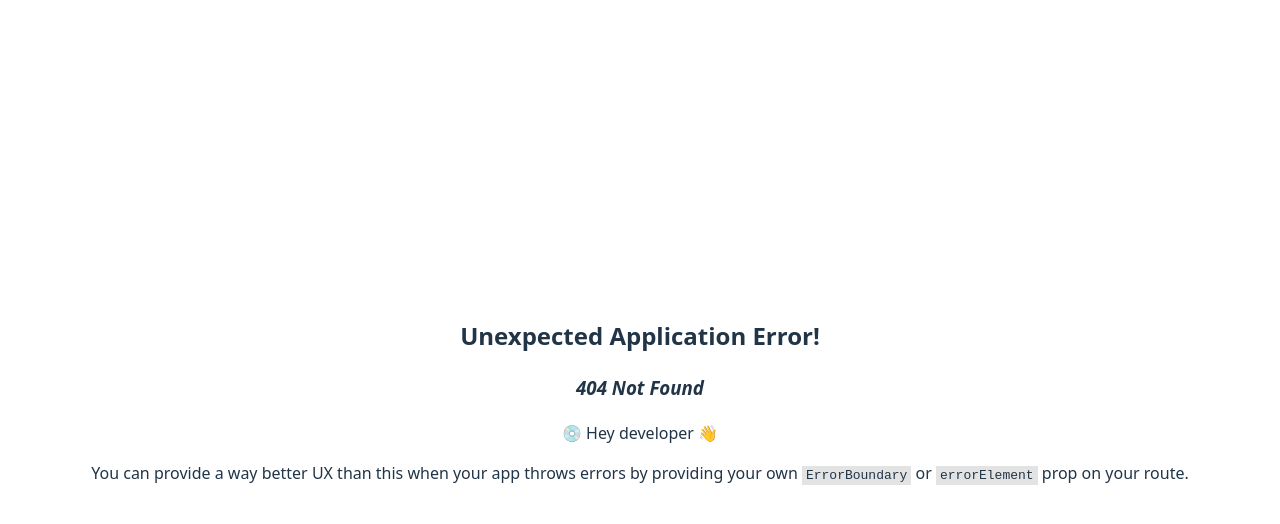
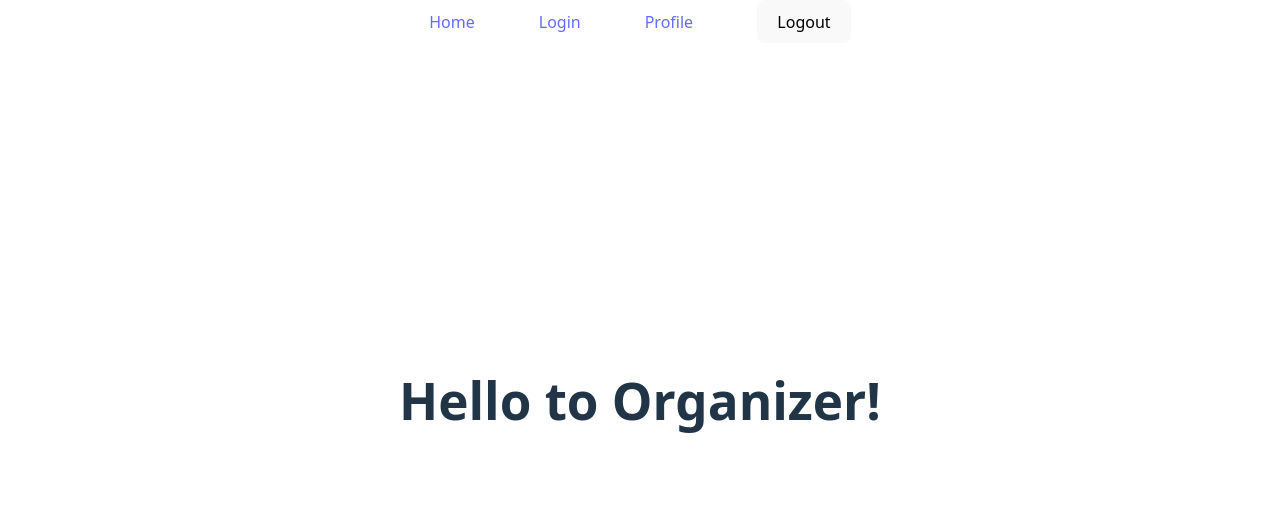
Before and after one commit to mostafaelsayed/organizer-frontend, a React (Vite) app: page /home in a window 1280 px wide. Before the commit this address had no page. Shown: the top 524 px of the page. Built offline with nearby package versions, Linux system fonts and the light colour scheme.

Commit message:
refactor routes, add initial logout

```diff
--- a/src/api/user.ts
+++ b/src/api/user.ts
@@ -17,7 +17,7 @@ export async function getAllUsersApi() {
 export async function login(email: string, password: string) {
     let requestOptions: RequestOptions = new RequestOptions(
         {'Content-Type': 'application/json', 'Accept': 'application/json'},
-        JSON.stringify({"query": `{loginUser(email: \"${email}\", password: \"${password}\"){_data{id, jwt, firstName, updatedAt, reservations{id, name, createdAt}}, _statusCode}}`})
+        JSON.stringify({"query": `{loginUser(email: \"${email}\", password: \"${password}\"){_data{id, jwt, firstName, updatedAt, reservations{id, name, createdAt, updatedAt, reservationTime}}, _statusCode}}`})
     );
     let response: ApiResponse = await sendRequest(import.meta.env.VITE_SERVER_URL, 'POST', requestOptions);
     console.log(response);
--- a/src/components/Home.jsx
+++ b/src/components/Home.jsx
@@ -2,7 +2,6 @@ export default function Home() {
     return (
         <>
             <h1>Hello to Organizer!</h1>
-            <a href="/login">Login</a>
         </>
     )
 }
--- /dev/null
+++ b/src/components/TopMenu.css
@@ -0,0 +1,10 @@
+.top-menu:not(.top-menu-item) {
+    position: absolute;
+    top: 0%;
+    width: 100%;
+    left: 0%;
+}
+
+.top-menu-item:not(.top-menu-first) {
+    margin-left: 5%;
+}
--- /dev/null
+++ b/src/components/TopMenu.jsx
@@ -0,0 +1,19 @@
+import { useNavigate } from 'react-router';
+import './TopMenu.css'
+export default function TopMenu() {
+    const navigate = useNavigate();
+    function logout() {
+        localStorage.removeItem('userData');
+        navigate('/home');
+    }
+    return (
+        <>
+            <div className="top-menu">
+                <a className="top-menu-item top-menu-first"href="/home">Home</a>
+                <a className="top-menu-item" href="/login">Login</a>
+                <a className="top-menu-item"href="/profile">Profile</a>
+                <button type="button" className="top-menu-item" onClick={logout}>Logout</button>
+            </div>
+        </>
+    )
+}
--- a/src/components/user/Login.jsx
+++ b/src/components/user/Login.jsx
@@ -1,8 +1,14 @@
 import { useNavigate } from 'react-router';
 import { login } from '../../api/user';
 import { useEffect, useState } from 'react';
-export default function Login(props) {
-    const [loggedIn, setLoggedIn] = useState(JSON.parse(localStorage.getItem('userData')).id !== undefined);
+export default function Login() {
+    const navigate = useNavigate();
+    const [loggedIn, setLoggedIn] = useState(localStorage.getItem('userData'));
+    useEffect(() => {
+        if (loggedIn) {
+            navigate("/profile");
+        }
+    });
     async function handleLogin(e) {
         e.preventDefault();
         const email = document.getElementById('login-email').value;
@@ -24,11 +30,4 @@ export default function Login(props) {
             </form>
         );
     }
-    else {
-        let navigate = useNavigate();
-
-        useEffect(() => {
-            navigate("/profile");
-        });
-    }
 }
--- a/src/components/user/Profile.jsx
+++ b/src/components/user/Profile.jsx
@@ -2,17 +2,20 @@ import { useEffect, useState } from "react"
 import { useNavigate } from "react-router";
 
 export default function Profile() {
-    const [userData] = useState(JSON.parse(localStorage.getItem('userData')));
-    if (userData.id !== undefined) {
+    const navigate = useNavigate();
+
+    const [userData] = useState(localStorage.getItem('userData') && JSON.parse(localStorage.getItem('userData')));
+
+    if (userData) {
         return (
             <>
                 <h1>Hello {userData.firstName}</h1>
-                <h2>Below is your reservations:</h2>
+                <h2>Below are your reservations:</h2>
                 <ul>
                     {userData.reservations.map(reservation => {
                         return (
-                            <li key={reservation.id}>
-                                {reservation.name}
+                            <li style={{"textAlign": "left"}} key={reservation.id}>
+                                {reservation.name} <button>Click for details</button>
                             </li>
                         )
                     })}
@@ -22,7 +25,9 @@ export default function Profile() {
     }
     else {
         useEffect(() => {
-            useNavigate()('/login');
-        })
+            navigate('/login');
+        });
     }
+
+
 }
--- a/src/main.jsx
+++ b/src/main.jsx
@@ -3,30 +3,25 @@ import { createRoot } from 'react-dom/client';
 import './index.css';
 import App from './App.jsx';
 import {
-  createBrowserRouter,
-  RouterProvider,
+  BrowserRouter,
+  Route,
+  Routes,
 } from "react-router";
-import Home from './components/Home.jsx';
 import Login from './components/user/Login.jsx';
 import Profile from './components/user/Profile.jsx';
-
-const router = createBrowserRouter([
-  {
-    path: "/",
-    Component: App
-  },
-  {
-    path: "/login",
-    Component: Login
-  },
-  {
-    path: '/profile',
-    Component: Profile
-  }
-]);
+import TopMenu from './components/TopMenu.jsx';
+import Home from './components/Home.jsx';
 
 createRoot(document.getElementById('root')).render(
   <StrictMode>
-    <RouterProvider router={router} />
+    <BrowserRouter>
+      <TopMenu></TopMenu>
+      <Routes>
+        <Route exact path="/" element={<App/>}/>
+        <Route exact path="/home" element={<Home/>}/>
+        <Route exact path="/profile" element={<Profile/>}/>
+        <Route exact path="/login" element={<Login/>}/>
+      </Routes>
+    </BrowserRouter>
   </StrictMode>
 )
```
